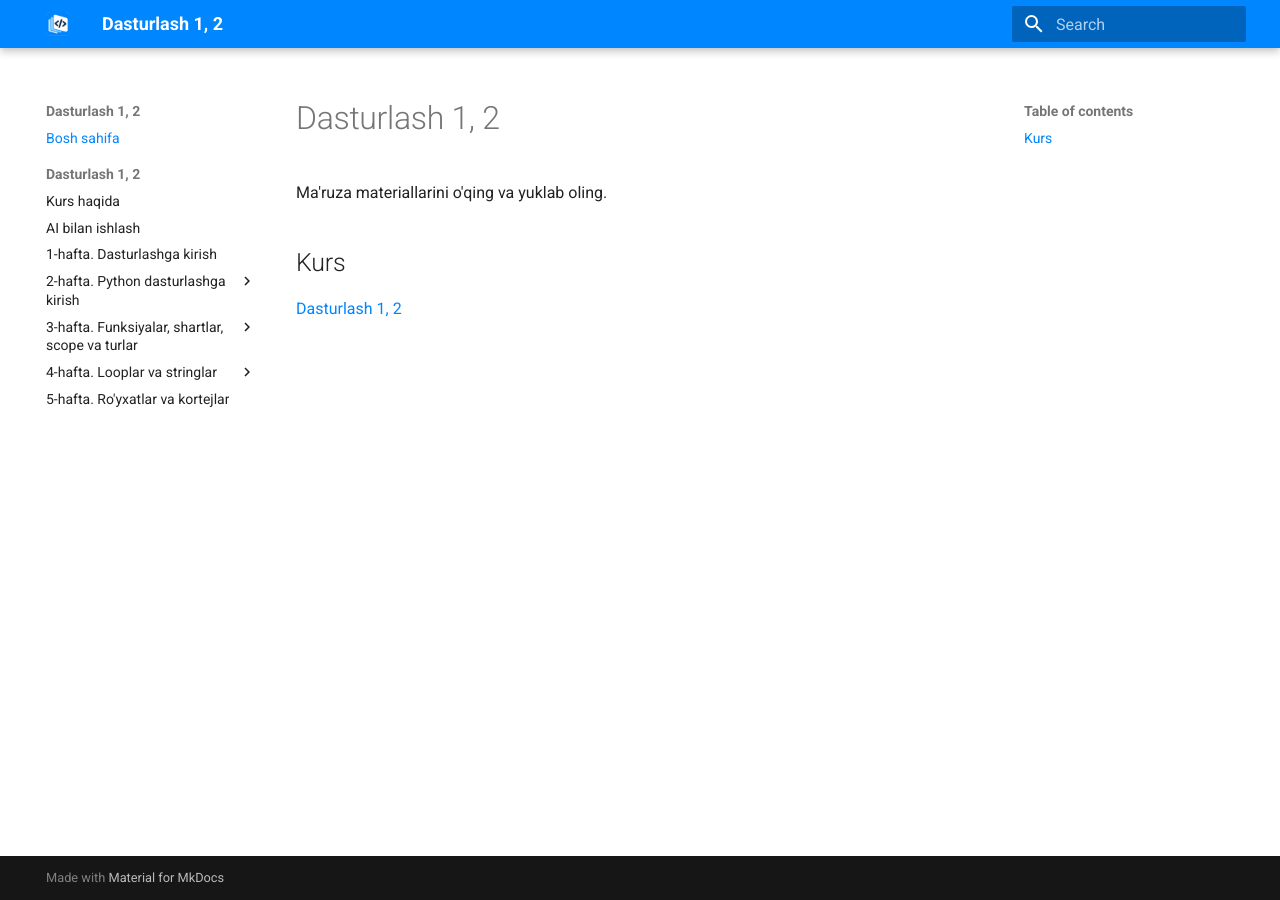
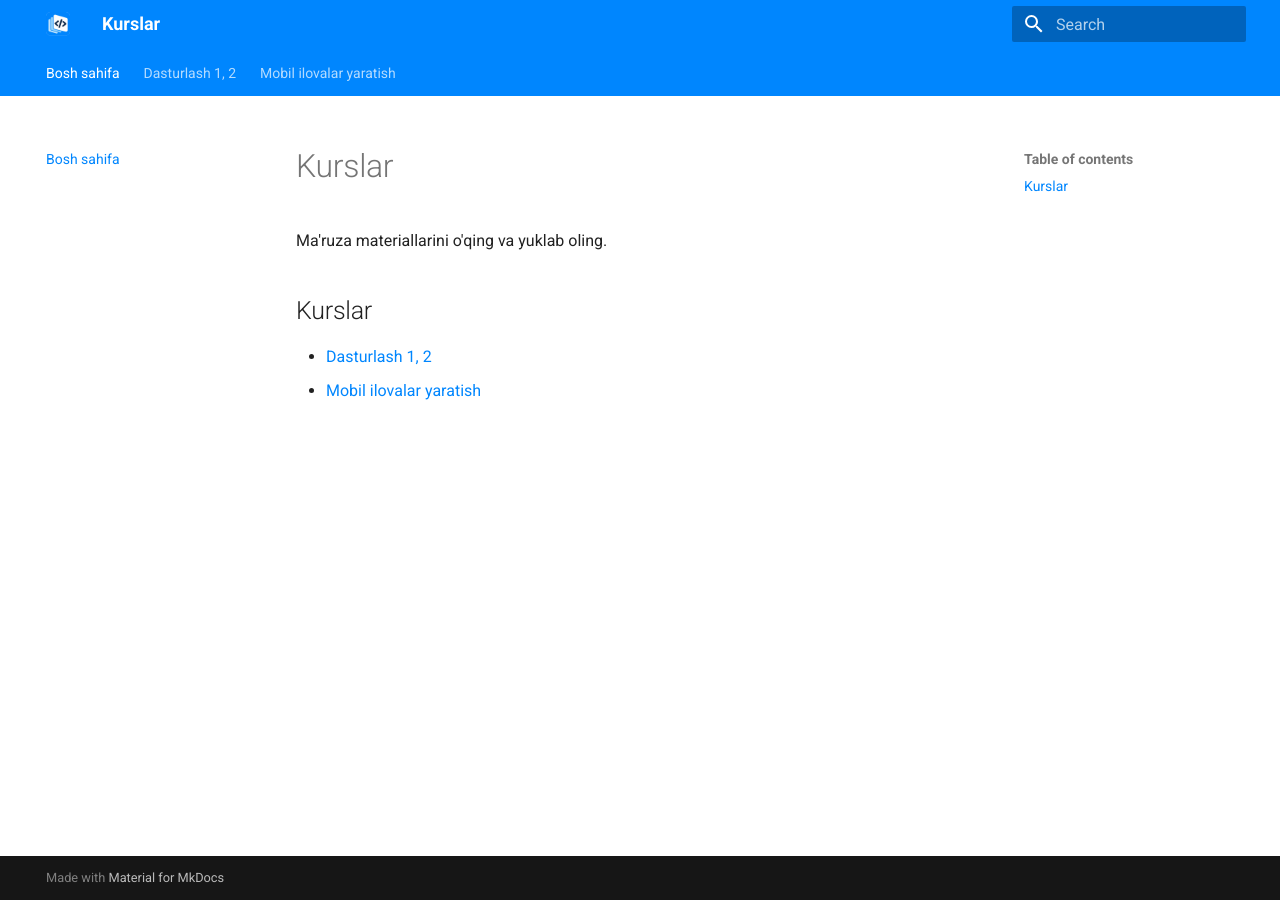
Before and after one commit to tiu2024/dasturlash, an MkDocs documentation site: the page built from docs/index.md, in a window 1280 px wide. Built offline with MkDocs 1.6.1 and Material for MkDocs 9.7.7, drawn with Linux system fonts in a browser that asks for light colours.

Commit message:
Add Mobil ilovalar yaratish course section with its own tab
Co-Authored-By: Claude Sonnet 5.5 <noreply@anthropic.com>

```diff
--- a/docs/index.md
+++ b/docs/index.md
@@ -1,7 +1,8 @@
-# Dasturlash 1, 2
+# Kurslar
 
 Ma'ruza materiallarini o'qing va yuklab oling.
 
-## Kurs
+## Kurslar
 
-[Dasturlash 1, 2](courses/dasturlash/index.md)
+- [Dasturlash 1, 2](courses/dasturlash/index.md)
+- [Mobil ilovalar yaratish](courses/mobil-ilovalar/index.md)
--- a/mkdocs.yml
+++ b/mkdocs.yml
@@ -1,5 +1,5 @@
-site_name: Dasturlash 1, 2
-site_description: "Dasturlash 1, 2 kursi - ma'ruzalar va materiallar"
+site_name: Kurslar
+site_description: "Kurslar - ma'ruzalar va materiallar"
 # After creating your GitHub repository, add:
 site_url: https://tiu2024.github.io/dasturlash/
 theme:
@@ -7,6 +7,7 @@ theme:
   favicon: assets/favicon.png
   logo: assets/favicon.png
   features:
+    - navigation.tabs
     - navigation.sections
     - content.code.copy
 extra_css:
@@ -36,3 +37,5 @@ nav:
           - Ma'ruza: courses/dasturlash/week-04/lecture.md
           - Amaliyot: courses/dasturlash/week-04/practice.md
       - 5-hafta. Ro'yxatlar va kortejlar: courses/dasturlash/week-05/lecture.md
+  - Mobil ilovalar yaratish:
+      - Kurs haqida: courses/mobil-ilovalar/index.md
```
Also changed, not shown: docs/courses/mobil-ilovalar/index.md (added, +7 -0 lines).
